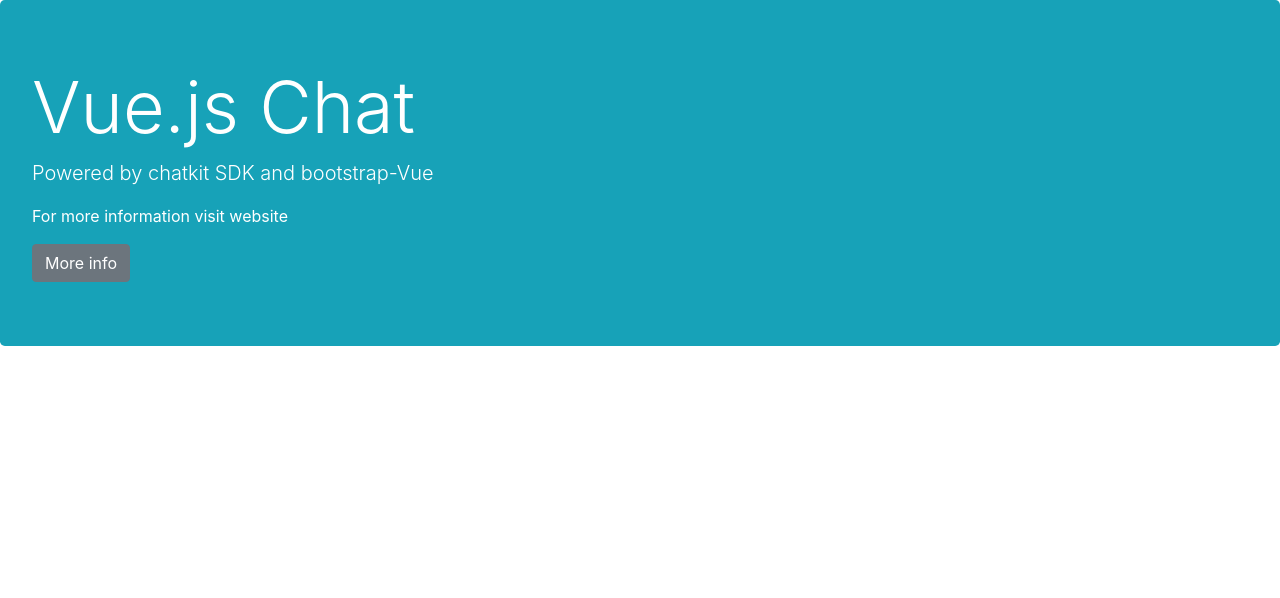
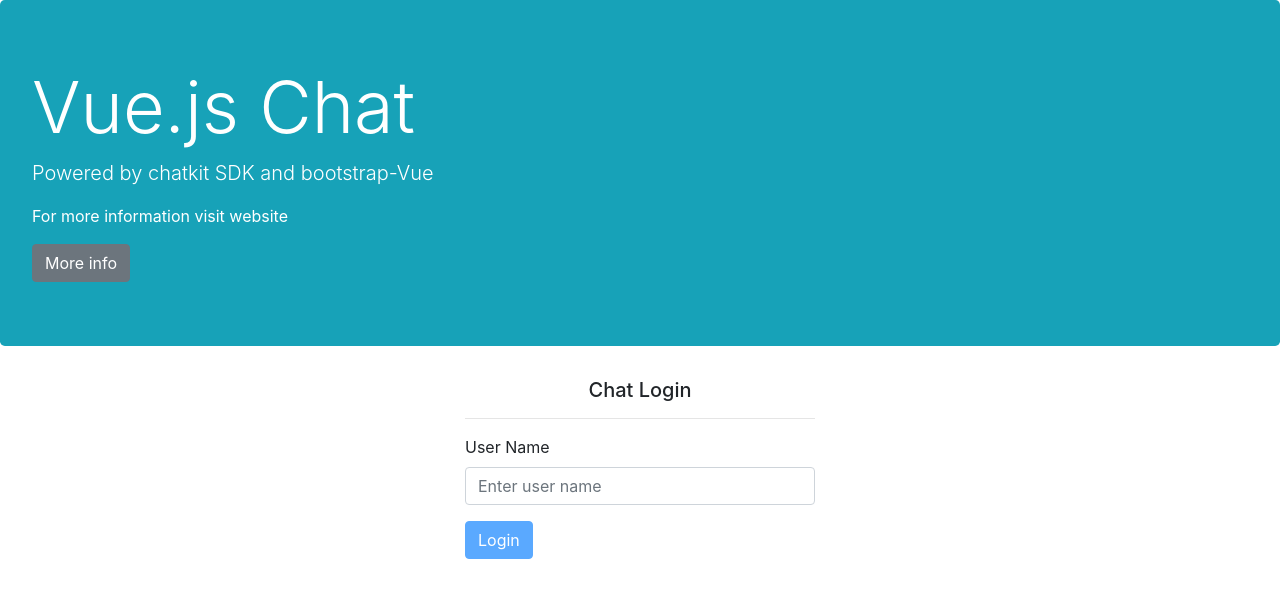
Before and after one commit to andrebluiz94/chat-vueJs, a Vue app: page / in a window 1280 px wide. Shown: the top 598 px of the page. Built offline with nearby package versions, Linux system fonts and the light colour scheme; no server answers; what vue-chat-scroll would draw is missing.

Commit message:
add LoginForm

```diff
--- a/src/components/LoginForm.vue
+++ b/src/components/LoginForm.vue
@@ -0,0 +1,62 @@
+<template>
+  <div class="login-form">
+    <h5 class="text-center">Chat Login</h5>
+    <hr />
+    <b-form @submit.prevent="onSubmit">
+      <b-alert variant="danger" :show="hasError">{{ error }}</b-alert>
+
+      <b-form-group id="userInputGroup" label="User Name" label-for="userInput">
+        <b-form-input
+          type="text"
+          id="userInput"
+          placeholder="Enter user name"
+          v-model="userId"
+          autocomplete="off"
+          :disabled="loading"
+          required
+        ></b-form-input>
+      </b-form-group>
+
+      <b-button
+        type="submit"
+        variant="primary"
+        class="ld-ext-right"
+        v-bind:class="{ running: loading }"
+        :disabled="isValid"
+      >
+        Login
+        <div class="ld ld-ring ld-spin"></div>
+      </b-button>
+    </b-form>
+  </div>
+</template>
+
+<script>
+import { mapState, mapGetters, mapActions } from "vuex";
+export default {
+  name: "login-form",
+  data() {
+    return {
+      userId: ""
+    };
+  },
+  computed: {
+    //metodo responsavel por validor o nome do ususario
+    isValid: function() {
+      const result = this.userId.length < 3;
+      return result ? result : this.loading;
+    },
+    ...mapState(["loading", "error"]),
+    ...mapGetters(["hasError"])
+  },
+  methods: {
+    ...mapActions(["login"]),
+    async onSubmit() {
+      const result = await this.login(this.userId);
+      if (result) {
+        this.$router.push("chat");
+      }
+    }
+  }
+};
+</script>
```
